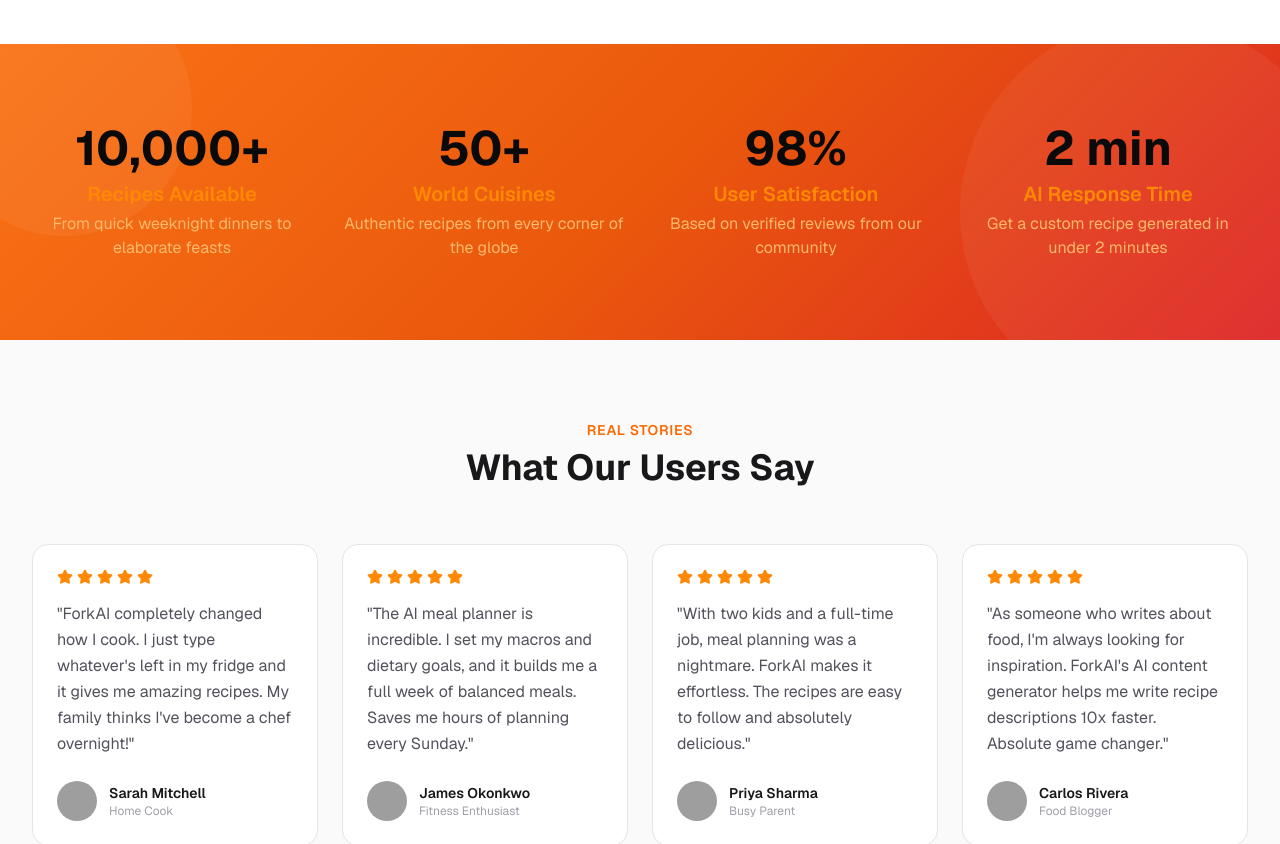
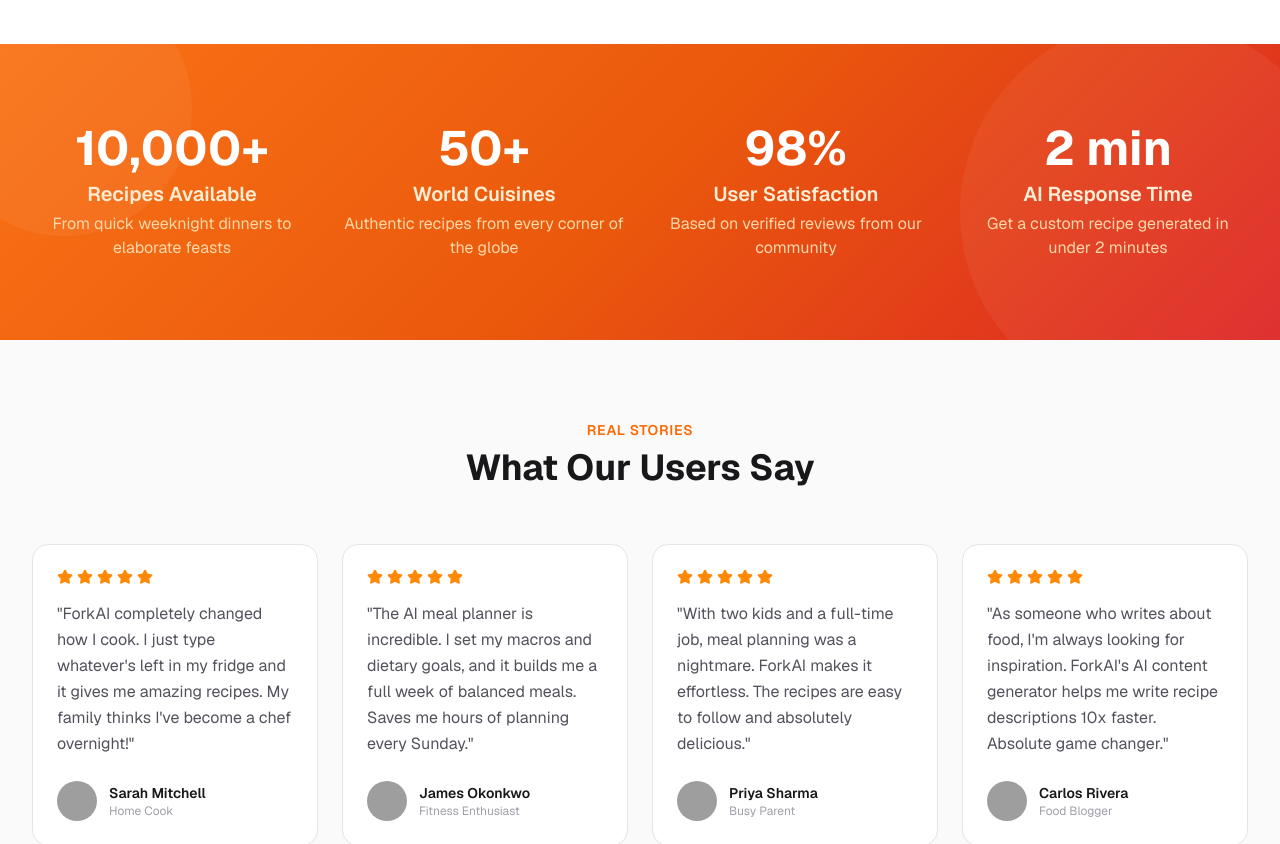
Before and after one commit to gmnayem631/fork-ai, a Next.js app: page / in a window 1280 px wide. Shown: the part 2400-3244 px from the top of the page. Built offline with nearby package versions, Linux system fonts and the light colour scheme; no server answers; grey boxes are pictures that could not be loaded.

Commit message:
css changes in StatsSection and Footer component

```diff
--- a/src/components/home/StatsSection.tsx
+++ b/src/components/home/StatsSection.tsx
@@ -31,12 +31,12 @@
       <div className="relative max-w-7xl mx-auto px-4 sm:px-6 lg:px-8">
         <div className="grid grid-cols-1 sm:grid-cols-2 lg:grid-cols-4 gap-8">
           {STATS.map((stat) => (
-            <div key={stat.label} className="text-center">
+            <div key={stat.label} className="text-center text-white">
               <p className="text-5xl font-bold mb-2">{stat.value}</p>
-              <p className="text-xl font-semibold mb-1 text-orange-400">
+              <p className="text-xl font-semibold mb-1 text-orange-100">
                 {stat.label}
               </p>
-              <p className="text-orange-300 text-base">{stat.description}</p>
+              <p className="text-orange-200 text-base">{stat.description}</p>
             </div>
           ))}
         </div>
--- a/src/components/shared/Footer.tsx
+++ b/src/components/shared/Footer.tsx
@@ -1,11 +1,6 @@
 import Link from "next/link";
 import { ChefHat } from "lucide-react";
-import {
-  FaInstagram,
-  FaXTwitter,
-  FaYoutube,
-  FaFacebookF,
-} from "react-icons/fa6";
+import { FaGithub, FaLinkedin } from "react-icons/fa6";
 
 const FOOTER_LINKS = {
   Explore: [
@@ -28,10 +23,12 @@
 };
 
 const SOCIAL = [
-  { icon: FaInstagram, href: "#", label: "Instagram" },
-  { icon: FaXTwitter, href: "#", label: "Twitter" },
-  { icon: FaYoutube, href: "#", label: "YouTube" },
-  { icon: FaFacebookF, href: "#", label: "Facebook" },
+  { icon: FaGithub, href: "https://github.com/gmnayem631", label: "GitHub" },
+  {
+    icon: FaLinkedin,
+    href: "https://linkedin.com/in/gulam-mustafa-nayem",
+    label: "LinkedIn",
+  },
 ];
 
 export default function Footer() {
```
